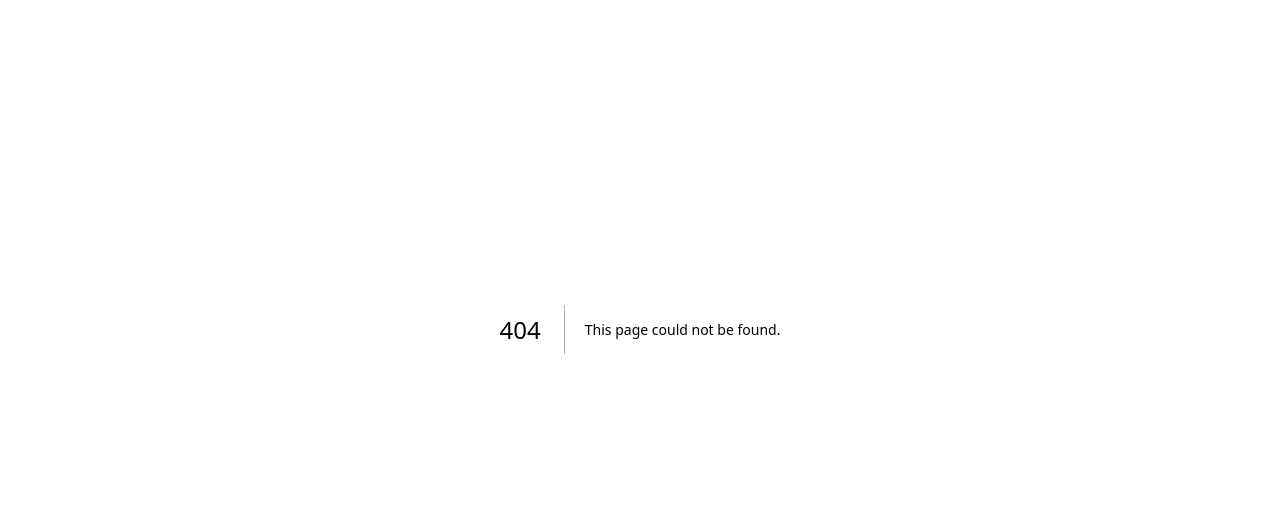
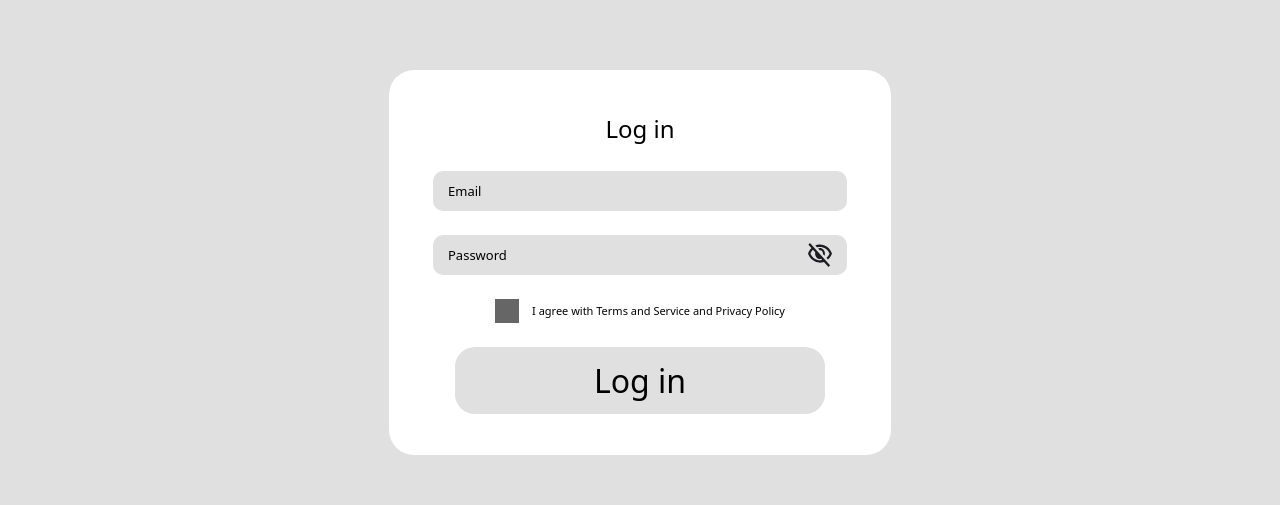
Before and after one commit to dimvxs/amazon_clone, a Next.js app in the folder frontend/: page /login in a window 1280 px wide. Before the commit this address had no page. Shown: the part 175-680 px from the top of the page. Built offline with nearby package versions, Linux system fonts and the light colour scheme.

Commit message:
Add login page

```diff
--- a/frontend/app/globals.css
+++ b/frontend/app/globals.css
@@ -8,6 +8,8 @@
   --surface-1: #e0e0e0;
   --surface-2: #d3d3d3;
   --surface-3: #666666;
+  --surface-10: #000000;
+
 
   --text-1: #666666;
 
@@ -27,6 +29,8 @@
   --color-surface-1: var(--surface-1);
   --color-surface-2: var(--surface-2);
   --color-surface-3: var(--surface-3);
+  --color-surface-10: var(--surface-10);
+
 
   --color-interactive-1: var(--interactive-1);
 }
--- /dev/null
+++ b/frontend/app/login/page.tsx
@@ -0,0 +1,32 @@
+import { AuthInput } from "@/components/AuthInput";
+import { AuthCheckbox } from "@/components/AuthCheckbox";
+
+export default function LogInPage() {
+  return (
+    <main className="py-[141px] flex bg-surface-1 items-center justify-center">
+      <div className="w-full max-w-[502px] py-[19.5px] px-[44px] mx-[32px] rounded-[25px] bg-surface-0 ">
+        <form className="w-full py-[21.5px] flex flex-col gap-[24px]">
+          <h1 className="font-normal text-[24px] text-center text-surface-10">
+            Log in
+          </h1>
+
+          <AuthInput placeholder="Email" type="email" />
+          <AuthInput placeholder="Password" type="password" />
+
+          <AuthCheckbox label="I agree with Terms and Service and Privacy Policy" />
+
+          <div className="flex justify-center">
+            <button
+              type="submit"
+              className="w-full max-w-[370px] h-[67px] flex items-center justify-center
+              text-[32px] text-surface-10
+              cursor-pointer rounded-[20px] bg-surface-1"
+            >
+              Log in
+            </button>
+          </div>
+        </form>
+      </div>
+    </main>
+  );
+}
--- /dev/null
+++ b/frontend/components/AuthCheckbox.tsx
@@ -0,0 +1,32 @@
+"use client";
+
+import { useState } from "react";
+import Image from "next/image";
+
+import checkboxCheckedIcon from "@/assets/icons/placeholder.svg";
+import checkboxUncheckedIcon from "@/assets/icons/placeholder.svg";
+
+type AuthCheckboxProps = {
+  label: string;
+};
+
+export function AuthCheckbox({ label }: AuthCheckboxProps) {
+  const [checked, setChecked] = useState(false);
+
+  return (
+    <label
+      className="flex items-center justify-center gap-[13px] text-surface-10 text-[11px] cursor-pointer"
+      onClick={() => setChecked((v) => !v)}
+    >
+      <div className="w-[24px] h-[24px] flex items-center justify-center bg-surface-3 shrink-0">
+        <Image
+          alt=""
+          src={checked ? checkboxCheckedIcon : checkboxUncheckedIcon}
+          className="w-full h-full"
+        />
+      </div>
+
+      <span>{label}</span>
+    </label>
+  );
+}
--- /dev/null
+++ b/frontend/components/AuthInput.tsx
@@ -0,0 +1,43 @@
+'use client'
+import { useState } from "react";
+import hidePasswordIcon from "@/assets/icons/visibility_off.svg";
+import Image from "next/image";
+
+type AuthInputProps = {
+  placeholder?: string;
+  type?: string;
+};
+
+export function AuthInput({
+  placeholder,
+  type = "text",
+}: AuthInputProps) {
+  const [showPassword, setShowPassword] = useState(false);
+
+  const inputType =
+    type === "password" ? (showPassword ? "text" : "password") : type;
+
+  return (
+    <div className="relative text-surface-10">
+      <input
+        type={inputType}
+        placeholder={placeholder}
+        className={`w-full h-[40px] bg-surface-1 p-[15px] rounded-[10px]
+          font-normal text-[13px] placeholder:text-surface-10
+          focus:outline-none ${
+          type === "password" ? "pr-[45px]" : ""
+        }`}
+      />
+
+      {type === "password" && (
+        <button
+          type="button"
+          onClick={() => setShowPassword((v) => !v)}
+          className="absolute right-[15px] top-1/2 -translate-y-1/2 w-[24px] h-[24px] cursor-pointer"
+        >
+          <Image alt="" src={hidePasswordIcon} className="w-full h-full" />
+        </button>
+      )}
+    </div>
+  );
+}
--- a/frontend/components/HeaderActionItem.tsx
+++ b/frontend/components/HeaderActionItem.tsx
@@ -1,4 +1,6 @@
 "use client";
+
+import Link from "next/link";
 
 interface HeaderActionItemProps {
   label: string;
@@ -6,6 +8,7 @@ interface HeaderActionItemProps {
   className?: string;
   onClick?: () => void;
   fixedWidth?: boolean;
+  href?: string;
 }
 
 export default function HeaderActionItem({
@@ -14,8 +17,10 @@ export default function HeaderActionItem({
   className = "",
   onClick,
   fixedWidth = false,
+  href,
 }: HeaderActionItemProps) {
-  return (
+
+  const content = (
     <div
       onClick={onClick}
       className={`
@@ -37,4 +42,10 @@ export default function HeaderActionItem({
       </span>
     </div>
   );
+
+  if (href) {
+    return <Link href={href}>{content}</Link>;
+  }
+
+  return content;
 }
--- a/frontend/components/HeaderTopBar.tsx
+++ b/frontend/components/HeaderTopBar.tsx
@@ -26,7 +26,7 @@ export default function HeaderTopBar() {
       {/* Right section*/}
       <div className="pt-4 layout-sm:pt-0 order-2 layout-sm:order-3 flex-1 flex items-center justify-end ">
         <div className="w-full flex justify-end layout-sm:justify-between items-center gap-3">
-          <HeaderActionItem label="Welcome, sign in" fixedWidth />
+          <HeaderActionItem label="Welcome, sign in" fixedWidth href="/login"/>
           <HeaderActionItem label="Returns & Orders" hideOnMobile fixedWidth/>
           <HeaderActionItem label="Cart" />
         </div>
```
Also changed, not shown: frontend/assets/icons/placeholder.svg (added), frontend/assets/icons/visibility_off.svg (added).
